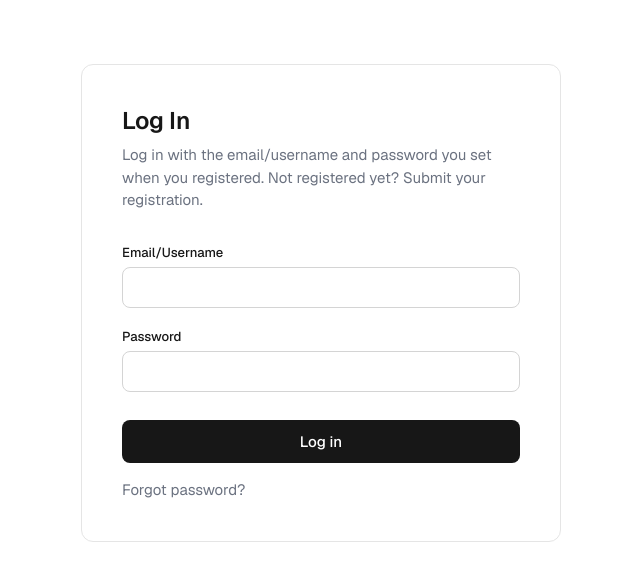
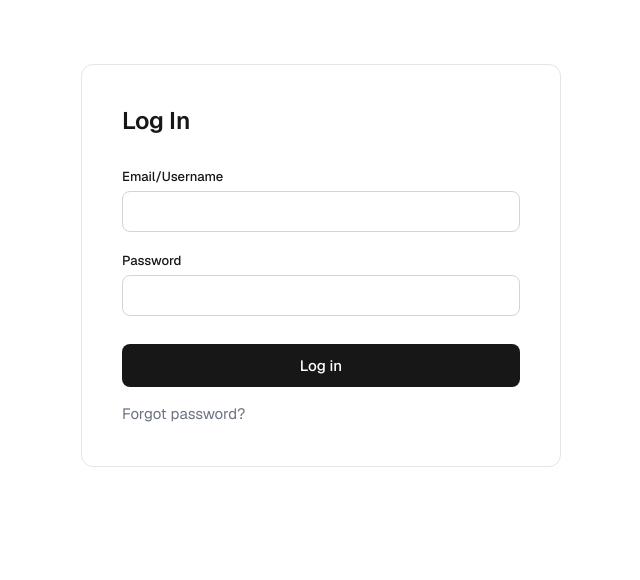
Before and after one commit to darshannellary/EvidMed-Files, a Next.js app: page /login in a window 1280 px wide. Shown: the top 580 px of the page, without its empty margins (319-959 px from the left). Built offline with nearby package versions, Linux system fonts and the light colour scheme.

Commit message:
Remove the description paragraph from /login

```diff
--- a/app/login/page.tsx
+++ b/app/login/page.tsx
@@ -19,10 +19,6 @@ export default async function LoginPage({
     <main className={styles.page}>
       <div className={styles.card}>
         <h1 className={styles.heading}>Log In</h1>
-        <p className={styles.description}>
-          Log in with the email/username and password you set when you registered. Not registered
-          yet? <Link href="/verify">Submit your registration</Link>.
-        </p>
         {resetSuccess && (
           <p role="status" className={styles.successMessage}>
             Password has been reset. You can log in below.
```
